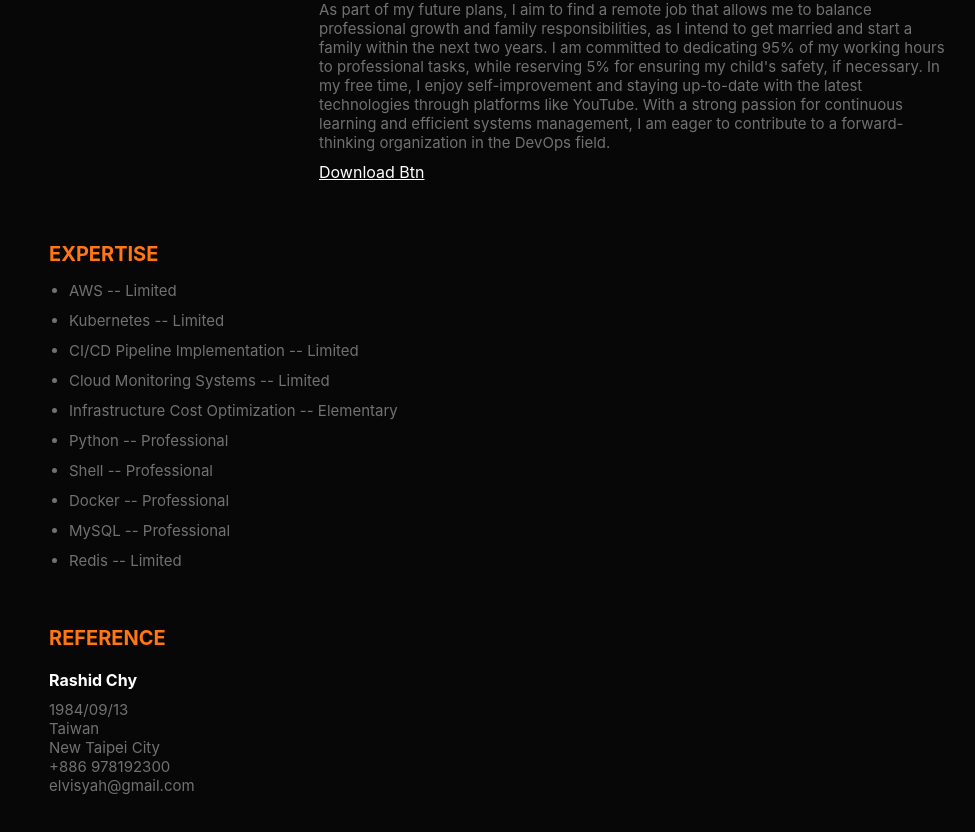
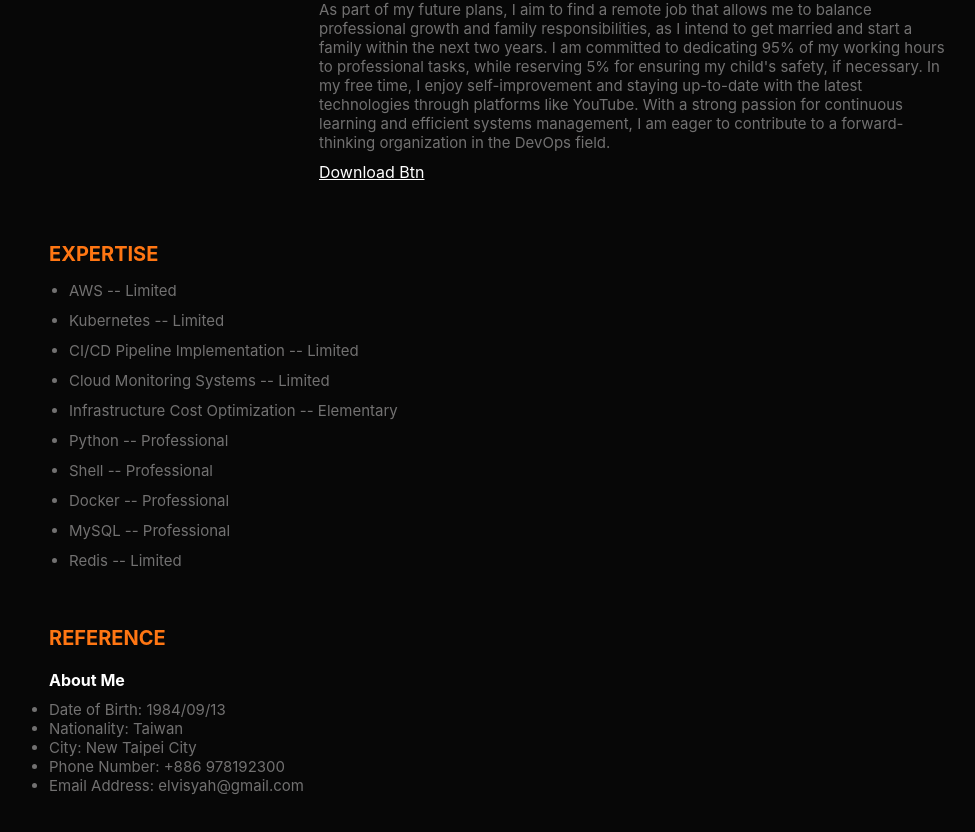
Before and after one commit to fredyah/fredresume, a website built with Vite: page index.html in a window 1280 px wide. Shown: the part 433-1265 px from the top of the page, without its empty margins (141-1116 px from the left). Built offline with nearby package versions, Linux system fonts and the light colour scheme; a web font is replaced by a local one.

Commit message:
modified css

```diff
--- a/index.html
+++ b/index.html
@@ -62,14 +62,14 @@
                 <div class="ref">
                     <h3 class="title">Reference</h3>
                     <div class="ref_item">
-                        <h4 class="ref_name">Rashid Chy</h4>
-                        <p class="description">
-                            1984/09/13 <br/>
-                            Taiwan <br/>
-                            New Taipei City <br/>
-                            +886 978192300 <br/>
-                            elvisyah@gmail.com <br/>
-                        </p>
+                        <h4 class="ref_name">About Me</h4>
+                        <ul class="description">
+                            <li>Date of Birth: 1984/09/13</li>
+                            <li>Nationality: Taiwan</li>
+                            <li>City: New Taipei City</li>
+                            <li>Phone Number: +886 978192300</li>
+                            <li>Email Address: elvisyah@gmail.com</li>
+                        </ul>
                     </div>
                 </div>
             </div>
```
